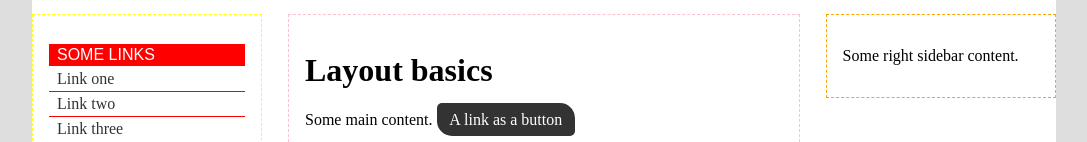
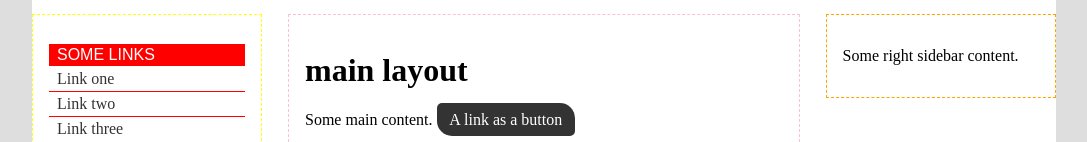
Before and after one commit to raminder5516/TrendsWebDevLab1, a plain HTML site: page index.html in a window 1280 px wide. Shown: the part 145-287 px from the top of the page, without its empty margins (96-1183 px from the left). Drawn offline with Linux system fonts and the light colour scheme.

```diff
--- a/index.html
+++ b/index.html
@@ -19,7 +19,7 @@
       </nav>
     </header>
     <main id="main"><!-- ID technically not needed here -->
-      <h1>Layout basics</h1>
+      <h1>main layout</h1>
       <p>Some main content. <a href="#" class="button">A link as a button</a></p>
     </main>
     <aside id="sidebar-one">
```
